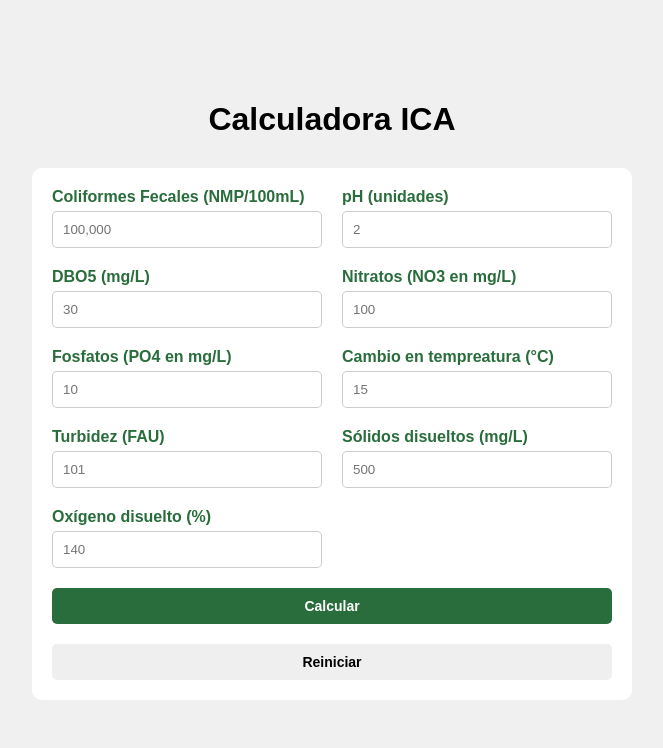
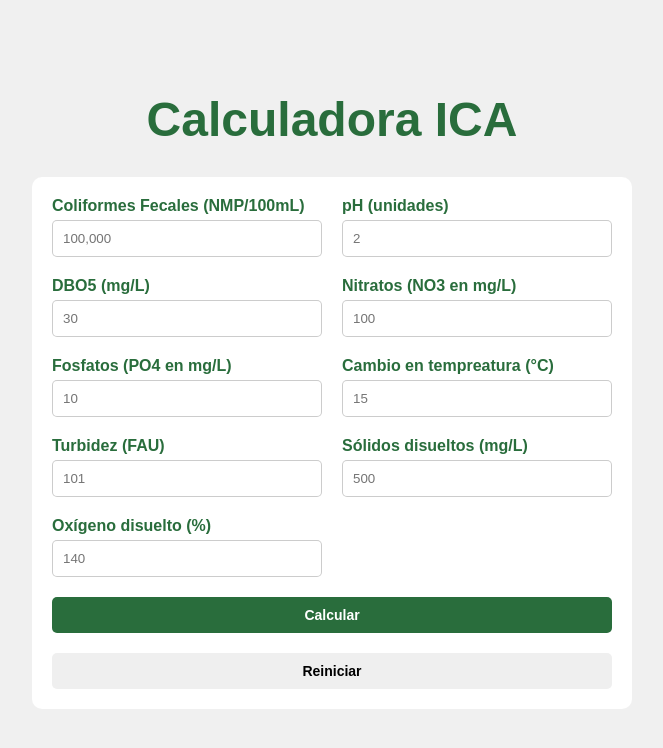
Before and after one commit to oscarale28/ufg-calculadora-ica, a plain HTML site: page index.html in a window 1280 px wide. Shown: the whole page, without its empty margins (308-971 px from the left). Drawn offline with Linux system fonts and the light colour scheme.

Commit message:
css changes

```diff
--- a/styles.css
+++ b/styles.css
@@ -15,12 +15,16 @@ body {
 }
 
 .container {
-    display: flex;
-    flex-direction: column;
-    justify-content: center;
-    align-items: center;
     padding: 40px 10px;
+
+    h1 {
+        font-size: 48px;
+        font-weight: 600;
+        color: rgb(41, 109, 60);
+        text-align: center;
+    }
 }
+
 
 form {
     display: flex;
@@ -103,8 +107,6 @@ form {
         color: #00506d;
     }
 
-
-
     #result.excellent {
         background-color: #2e5395;
         color: #a5c6ff;
```
